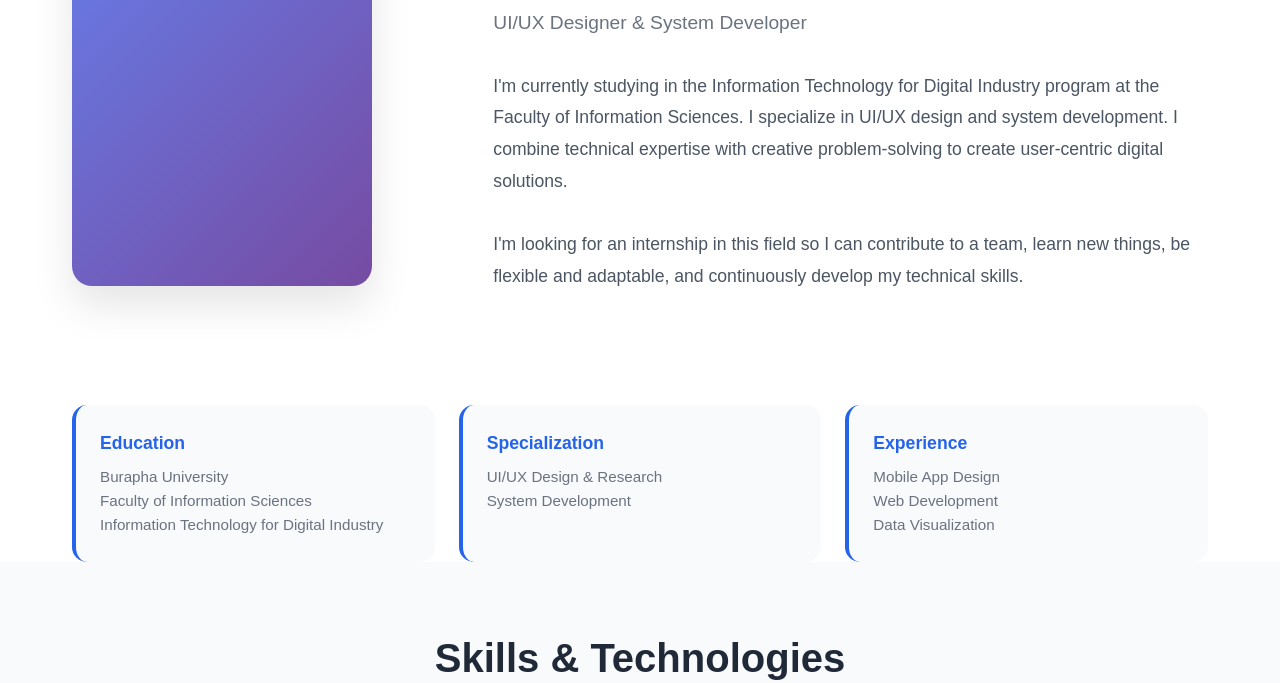
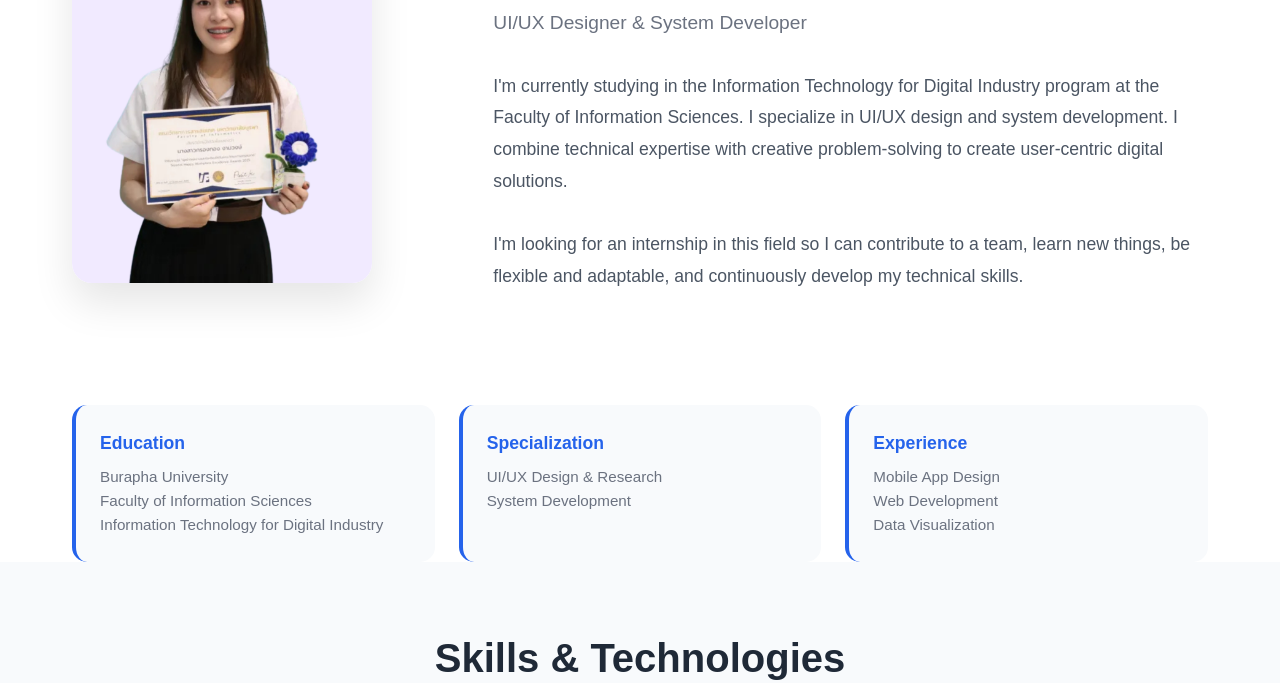
Before and after one commit to bambie-kt/PortfolioKrongthong, a plain HTML site: page index.html in a window 1280 px wide. Shown: the part 1032-1715 px from the top of the page. Drawn offline with Linux system fonts and the light colour scheme.

Commit message:
update Aboutme

```diff
--- a/index.html
+++ b/index.html
@@ -432,6 +432,7 @@ body {
             <div class="year-badge">2025</div>
             <h1 class="portfolio-title">Portfolio</h1>
             <p class="hero-subtitle">Krongthong Ngamwong | UI/UX design and System development</p>
+
         </div>
         <div class="scroll-indicator">
             <i class="fas fa-chevron-down"></i>
@@ -440,8 +441,9 @@ body {
 
     <section class="about-section">
         <div class="profile-container">
-            <div class="profile-image"></div>
-        </div>
+    <img src="profile.png" alt="Profile Image" class="profile-image">
+</div>
+
         <div>
             <h2 class="hello-text">¡HELLO!</h2>
             <h3 class="name">Krongthong Ngamwong</h3>
```
Also changed, not shown: profile.png (added).
